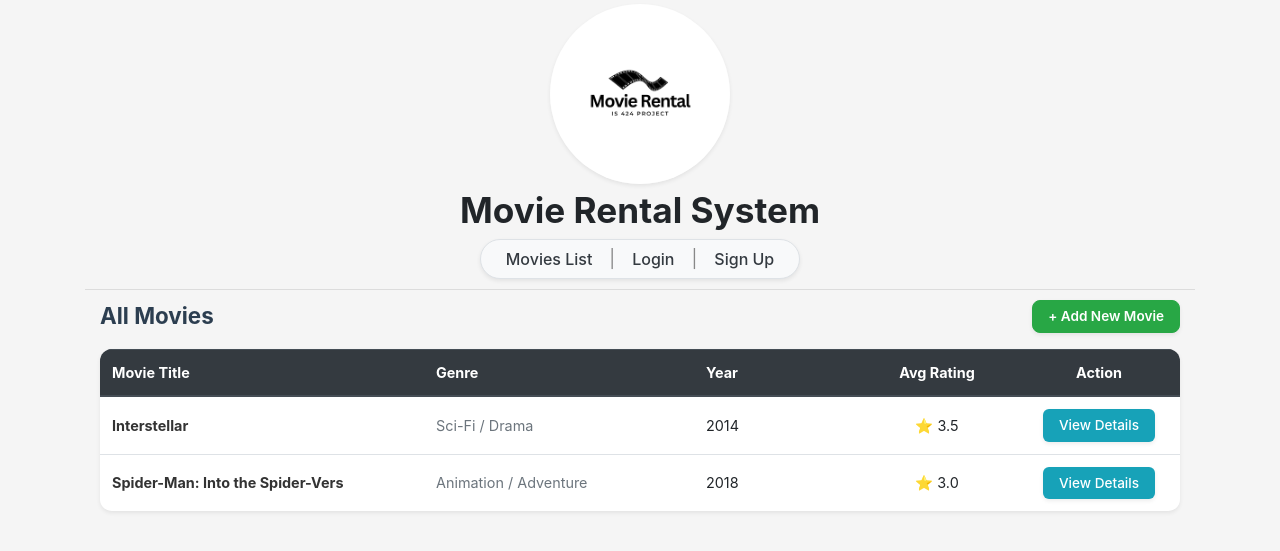
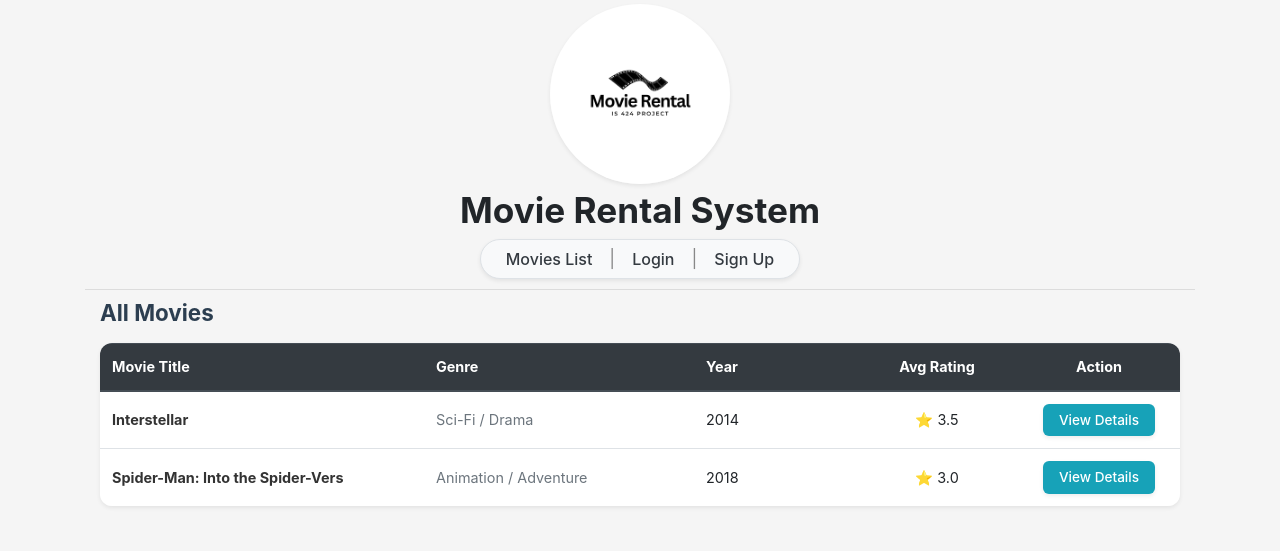
Before and after one commit to norah22fm/IS424Project, a Django app: page /movies/ in a window 1280 px wide. Shown: the top 551 px of the page. Run offline with Django 5.2, Linux system fonts and the light colour scheme; data comes from the database, SQL or seed files in the repository; some libraries are stand-ins or nearby versions.

Commit message:
Update movies.html

```diff
--- a/IS424Project-main/IS424Project-main/templates/movies.html
+++ b/IS424Project-main/IS424Project-main/templates/movies.html
@@ -5,9 +5,7 @@
 
     <div class="d-flex justify-content-between align-items-center mb-3">
         <h4 class="movies-title mb-0">All Movies</h4>
-        <a href="{% url 'add_movie' %}" class="btn btn-success add-movie-btn shadow-sm">
-            + Add New Movie
-        </a>
+
     </div>
 
     <div class="table-responsive movies-table-box shadow-sm">
```
